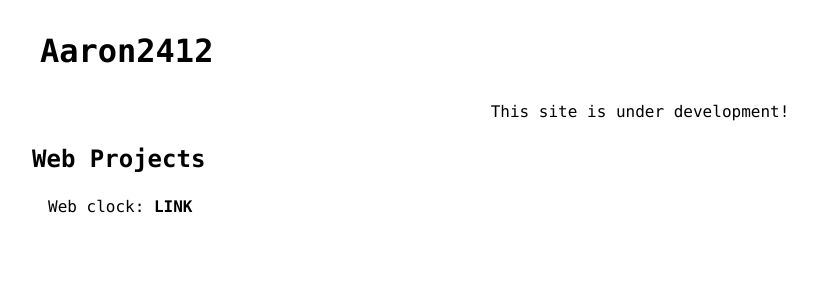
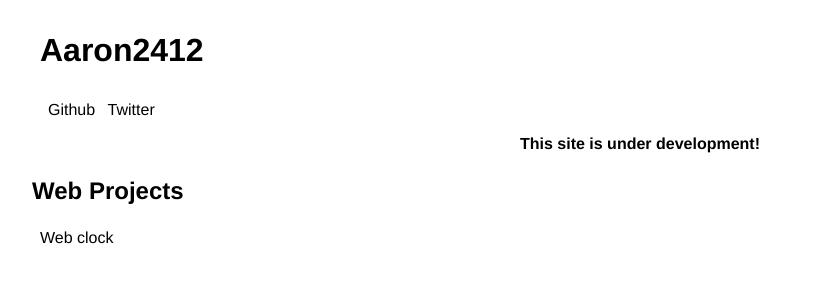
Before and after one commit to Aaron2412/aaron2412.github.io, a plain HTML site: page index.html in a window 1280 px wide. Shown: the whole page, without its empty margins (0-817 px from the left). Drawn offline with Linux system fonts and the light colour scheme.

Commit message:
add sth...

```diff
--- a/index.html
+++ b/index.html
@@ -6,34 +6,41 @@
 </head>
 <body class="back">
     <h1 class="headline">Aaron2412</h1>
-    <div style="text-align: center;">This site is under development!</div>
+    <div class="bar">
+        <ul>
+            <li><a href="https://github.com/Aaron2412/">Github</a></li>
+            <li><a href="https://twitter.com/Aaron___212">Twitter</a></li>
+        </ul>
+    </div>
+    <div style="text-align: center;font-weight:bolder;">This site is under development!</div>
     <h2 class="headline">Web Projects</h2>
     <div class="link">
-        <ul>
-        <li>Web clock: </li>
-        <li><a href="/webclock.html">LINK</a></li>
-        </ul>
+        <a href="https://aaron2412.github.io/webclock.html">Web clock</a>
     </div>
 </body>
 <style type="text/css">
 a {text-decoration: none;}
-* {font-family: Menlo}
+* {font-family: helvetica;}
 .headline {
-    margin: 1em;
+    margin: 1em ;
 }
-.link li {
+.link {
+    margin-left: 2em ;
+}
+.link a {
     display: inline;
 }
-.link li a {
-    font-weight: bold;
+.bar li{
+    display: inline;
+    margin-right: 0.5em;
 }
 @media (prefers-color-scheme: dark) {
     .back { background-color: black; color: white;}
-    .link li a {color: white;}
+    a {color: white;}
 }
 @media (prefers-color-scheme: light) {
     .back { background-color: white; color: black;}
-    .link li a {color: black;}
+    a {color: black;}
 }
 </style>
 </html>
```
